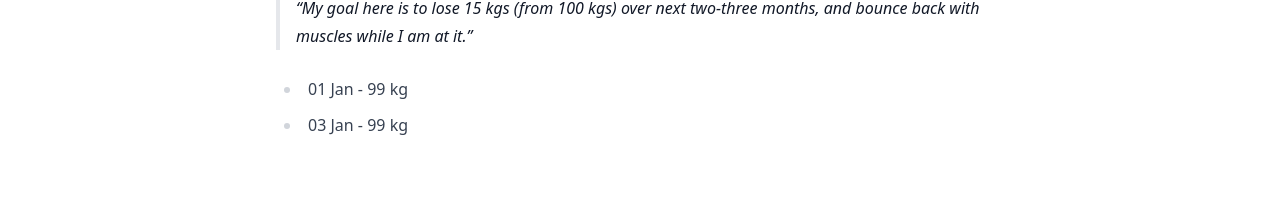
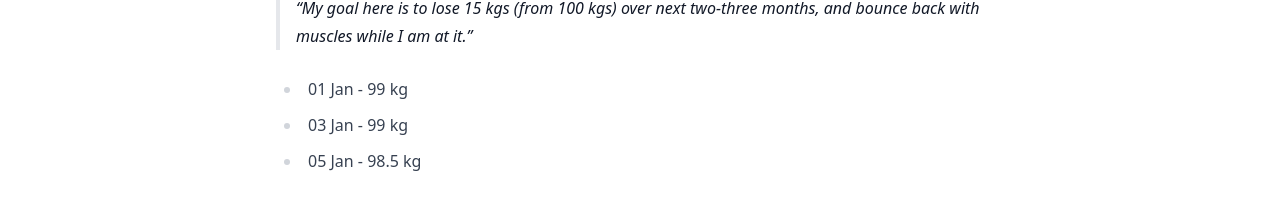
Before and after one commit to nrjdalal/v0.nrjdalal.com, a Next.js app: page /blog/fitness in a window 1280 px wide. Shown: the part 484-694 px from the top of the page. Built offline with nearby package versions, Linux system fonts and the light colour scheme.

Commit message:
Update page.mdx

```diff
--- a/src/app/(mdx)/blog/fitness/page.mdx
+++ b/src/app/(mdx)/blog/fitness/page.mdx
@@ -15,5 +15,6 @@ For the past year, my lifestyle was too sedentary and I did accumulate over 107+
 
 > My goal here is to lose 15 kgs (from 100 kgs) over next two-three months, and bounce back with muscles while I am at it.
 
-- 01 Jan - 99 kg
-- 03 Jan - 99 kg
+- 01 Jan - 99   kg
+- 03 Jan - 99   kg
+- 05 Jan - 98.5 kg
```
